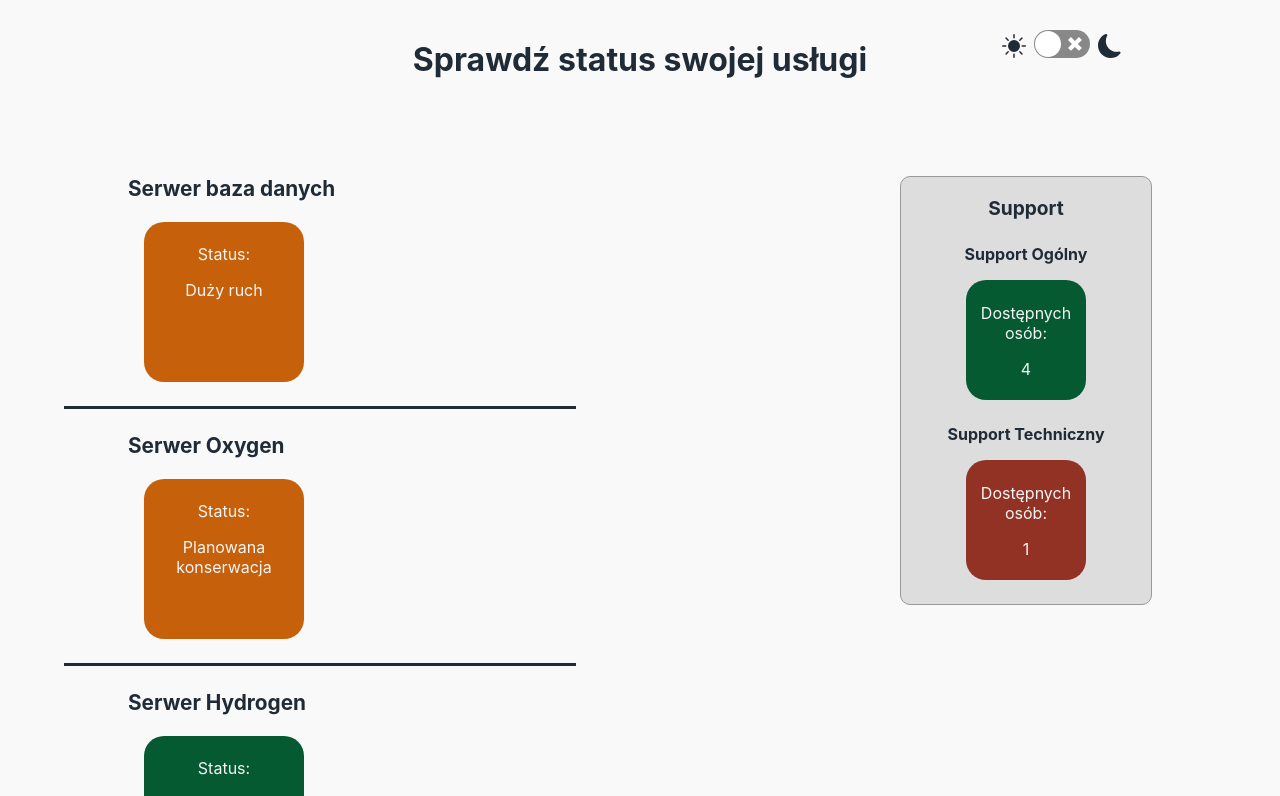
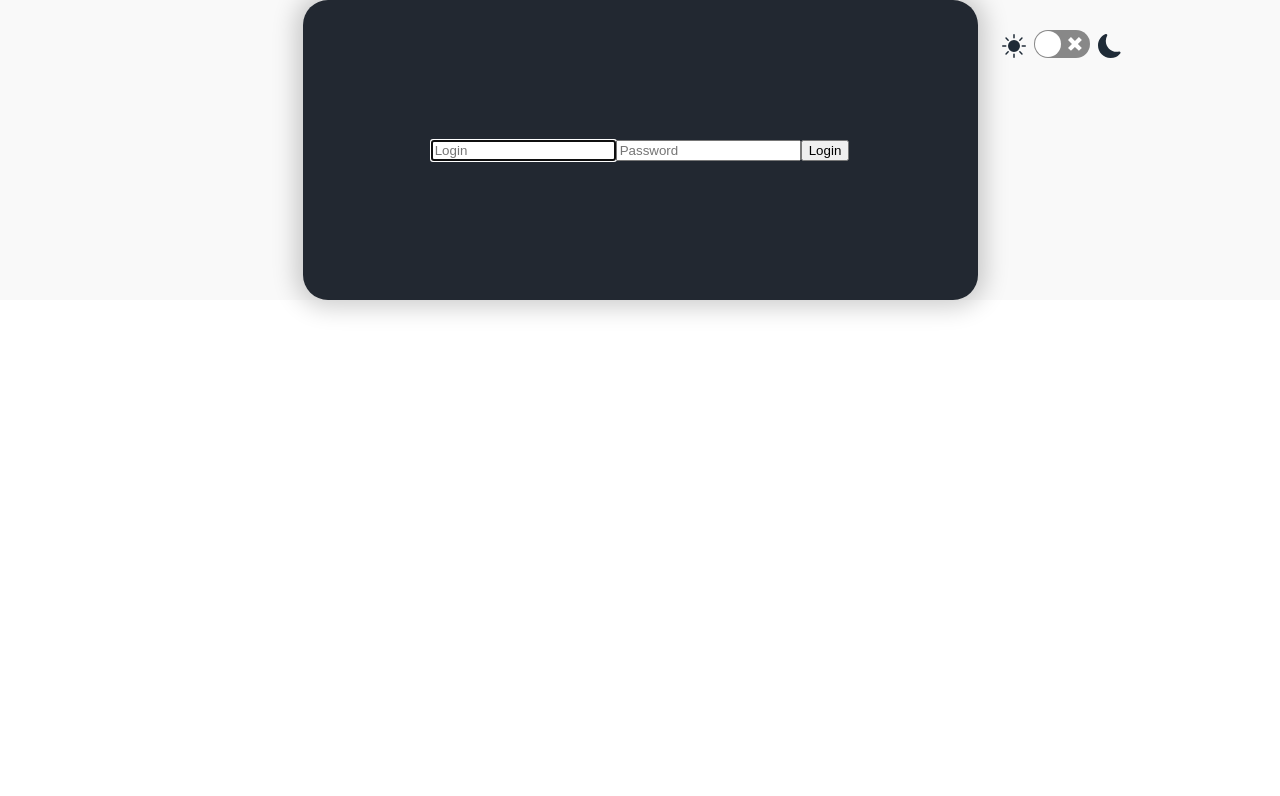
Before and after one commit to pinkjagnie/support-page-bb, a React (Create React App) app: page /admin in a window 1280 px wide. Shown: the top 796 px of the page. Built offline with nearby package versions, Linux system fonts and the light colour scheme.

Commit message:
Implement React Router + changed files structure

```diff
--- a/package.json
+++ b/package.json
@@ -9,6 +9,7 @@
     "react": "^18.2.0",
     "react-dom": "^18.2.0",
     "react-icons": "^4.7.1",
+    "react-router-dom": "^6.4.5",
     "react-scripts": "5.0.1",
     "react-switch": "^7.0.0",
     "web-vitals": "^2.1.4"
--- a/src/App.js
+++ b/src/App.js
@@ -1,36 +1,24 @@
-import { createContext, useState } from "react";
+import { BrowserRouter, Routes, Route } from 'react-router-dom';
 
-import ReactSwitch from "react-switch";
+import SharedLayout from './components/ui/SharedLayout';
 
-import { BsFillSunFill, BsFillMoonFill } from "react-icons/bs";
-
-import Header from "./components/Header";
-import Main from "./components/Main";
-import Support from "./components/Support";
-
-export const ThemeContext = createContext(null)
+import HomePage from "./pages/HomePage";
+import AdminLoginPage from './pages/AdminLoginPage';
 
 function App() {
 
-  const [theme, setTheme] = useState("light");
 
-  const toggleTheme = () => {
-    setTheme((curr) => (curr === "light" ? "dark" : "light"));
-  };
 
   return (
-    <ThemeContext.Provider value={{theme, toggleTheme}}>
-      <div id={theme}>
-        <Header />
-        <div className="themeSwitcherBox">
-          <BsFillSunFill size="1.5em" className="themeSwitcherIcon"/>
-          <ReactSwitch onChange={toggleTheme} checked={theme === "dark"} />
-          <BsFillMoonFill size="1.5em" className="themeSwitcherIcon"/>
-        </div>
-        <Main />
-        <Support />
-      </div>
-    </ThemeContext.Provider>
+    <BrowserRouter>
+      <Routes>
+
+          <Route path='/' element={<SharedLayout />}>
+            <Route index element={<HomePage />} />
+            <Route path='admin' element={<AdminLoginPage />} />
+          </Route>
+      </Routes>
+    </BrowserRouter>
   );
 }
 
--- /dev/null
+++ b/src/components/adminLoginPage.css
@@ -0,0 +1,31 @@
+.adminLoginSection {
+  display: flex;
+  align-items: center;
+  justify-content: center;
+  margin: 0 auto;
+  border-radius: 25px;
+  -webkit-box-shadow: 0 0 24px 7px rgba(0, 0, 0, 0.2);
+  box-shadow: 0 0 24px 7px rgba(0, 0, 0, 0.2);
+  background-color: #222831;
+  color: whitesmoke;
+  width: 85%;
+  max-width: 675px;
+  min-height: 300px;
+}
+
+.adminLoginInput {
+  width: 350px;
+  padding: 0.6rem 1rem;
+  border-radius: 15px;
+  text-align: center;
+}
+
+.adminLoginButton {
+  height: 50px;
+  width: 50px;
+  padding: 0.65rem;
+  border: none;
+  background-color: transparent;
+  color: whitesmoke;
+  cursor: pointer;
+}
--- /dev/null
+++ b/src/components/ui/SharedLayout.js
@@ -0,0 +1,32 @@
+import React, { createContext, useState } from 'react';
+import { Outlet } from 'react-router-dom';
+
+import ReactSwitch from "react-switch";
+
+import { BsFillSunFill, BsFillMoonFill } from "react-icons/bs";
+
+export const ThemeContext = createContext(null)
+
+const SharedLayout = () => {
+  const [theme, setTheme] = useState("light");
+
+  const toggleTheme = () => {
+    setTheme((curr) => (curr === "light" ? "dark" : "light"));
+  };
+
+  return (
+    <>
+      <ThemeContext.Provider value={{theme, toggleTheme}}>
+        <div id={theme}>
+          <div className="themeSwitcherBox">
+            <BsFillSunFill size="1.5em" className="themeSwitcherIcon"/>
+            <ReactSwitch onChange={toggleTheme} checked={theme === "dark"} />
+            <BsFillMoonFill size="1.5em" className="themeSwitcherIcon"/>
+          </div>
+          <Outlet />
+        </div>
+      </ThemeContext.Provider>
+    </>
+  );
+};
+export default SharedLayout;
--- /dev/null
+++ b/src/pages/AdminLoginPage.js
@@ -0,0 +1,17 @@
+import React from "react";
+
+import "../components/adminLoginPage.css";
+
+const AdminLoginPage = () => {
+  return(
+    <div className="adminLoginSection">
+    <form className="adminLoginForm">
+      <input type="text" placeholder="Login" required autoFocus className="searchBarInput"/>
+      <input type="text" placeholder="Password" required className="searchBarInput"/>
+      <button className="searchBarButton">Login</button>
+    </form>
+  </div>
+  )
+};
+
+export default AdminLoginPage;
--- /dev/null
+++ b/src/pages/HomePage.js
@@ -0,0 +1,17 @@
+import React from "react";
+
+import Header from "../components/Header";
+import Main from "../components/Main";
+import Support from "../components/Support";
+
+const HomePage = () => {
+  return(
+    <>
+      <Header />
+      <Main />
+      <Support />
+    </>
+  )
+};
+
+export default HomePage;
```
Also changed, not shown: 1 other file (tests, documents, lock files or other folders).
